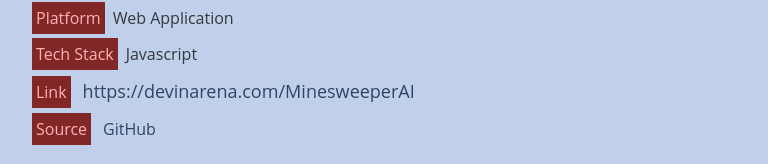
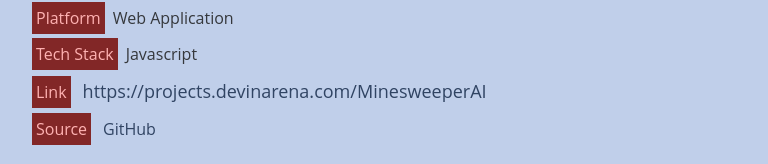
Before and after one commit to devinarena/WebPortfolio, a Next.js app: page /projects/minesweeperai in a window 1280 px wide. Shown: the part 353-517 px from the top of the page, without its empty margins (256-1024 px from the left). Built offline with nearby package versions, Linux system fonts and the light colour scheme.

Commit message:
fixed some links

```diff
--- a/pages/projects/apptracker.js
+++ b/pages/projects/apptracker.js
@@ -71,9 +71,9 @@
                             <Text variant='projectLabel'>
                                 Link
                             </Text>
-                            <NextLink href='/AppTracker' passHref>
+                            <NextLink href='https://projects.devinarena.com/AppTracker' passHref>
                                 <Link ml={2}>
-                                    https://devinarena.com/AppTracker
+                                    https://projects.devinarena.com/AppTracker
                                 </Link>
                             </NextLink>
                         </Flex>
--- a/pages/projects/minesweeperai.js
+++ b/pages/projects/minesweeperai.js
@@ -70,9 +70,9 @@
                             <Text variant='projectLabel'>
                                 Link
                             </Text>
-                            <NextLink href='/MinesweeperAI' passHref>
+                            <NextLink href='https://projects.devinarena.com/MinesweeperAI' passHref>
                                 <Link ml={2} fontSize={{ base: 'sm', md: 'lg' }}>
-                                    https://devinarena.com/MinesweeperAI
+                                    https://projects.devinarena.com/MinesweeperAI
                                 </Link>
                             </NextLink>
                         </Flex>
--- a/pages/projects/useroux.js
+++ b/pages/projects/useroux.js
@@ -21,7 +21,7 @@
                         <Heading as='h1' whiteSpace='nowrap'>
                             UseRoux
                         </Heading>
-                        <Heading as='h3' variant='projectDate' ml={3} borderRadius={5} fontSize={{base: 'lg', md: 'xl'}}>
+                        <Heading as='h3' variant='projectDate' ml={3} borderRadius={5} fontSize={{ base: 'lg', md: 'xl' }}>
                             October 2021 -
                         </Heading>
                     </Box>
@@ -71,9 +71,9 @@
                             <Text variant='projectLabel'>
                                 Link
                             </Text>
-                            <NextLink href='/UseRoux' passHref>
+                            <NextLink href='https://projects.devinarena.com/UseRoux' passHref>
                                 <Link ml={2}>
-                                    https://devinarena.com/UseRoux
+                                    https://projects.devinarena.com/UseRoux
                                 </Link>
                             </NextLink>
                         </Flex>
```
